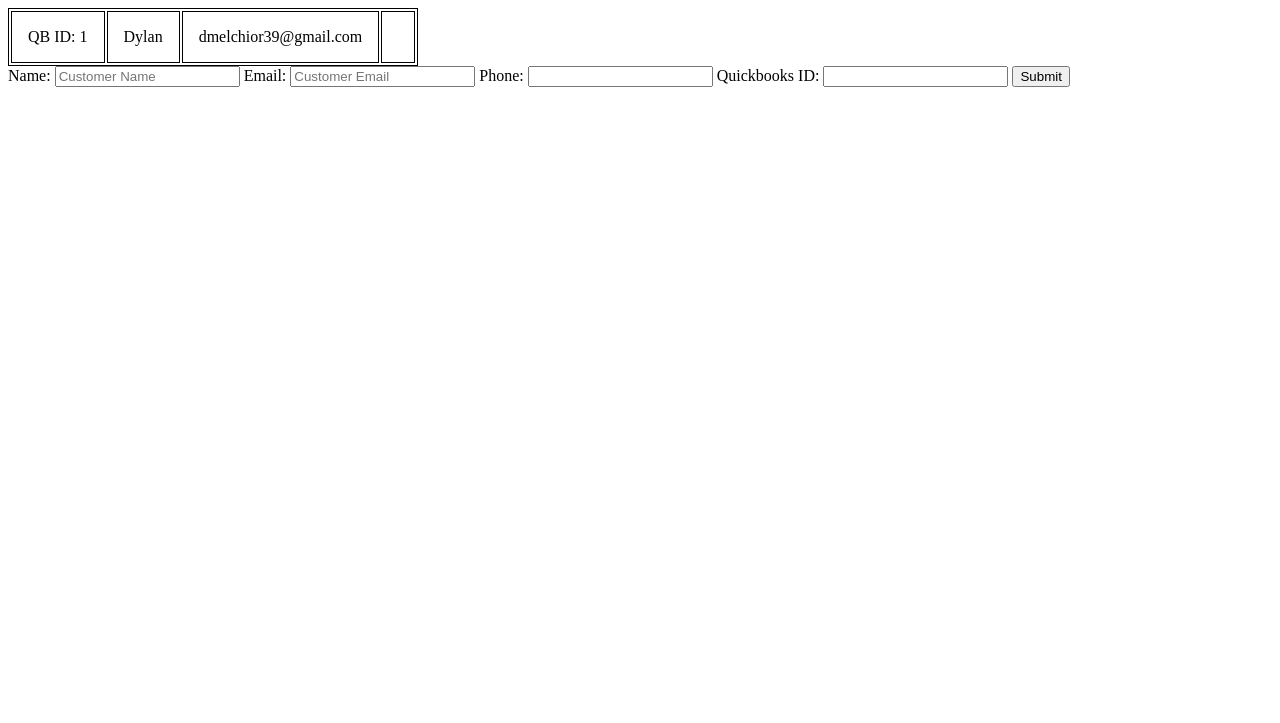
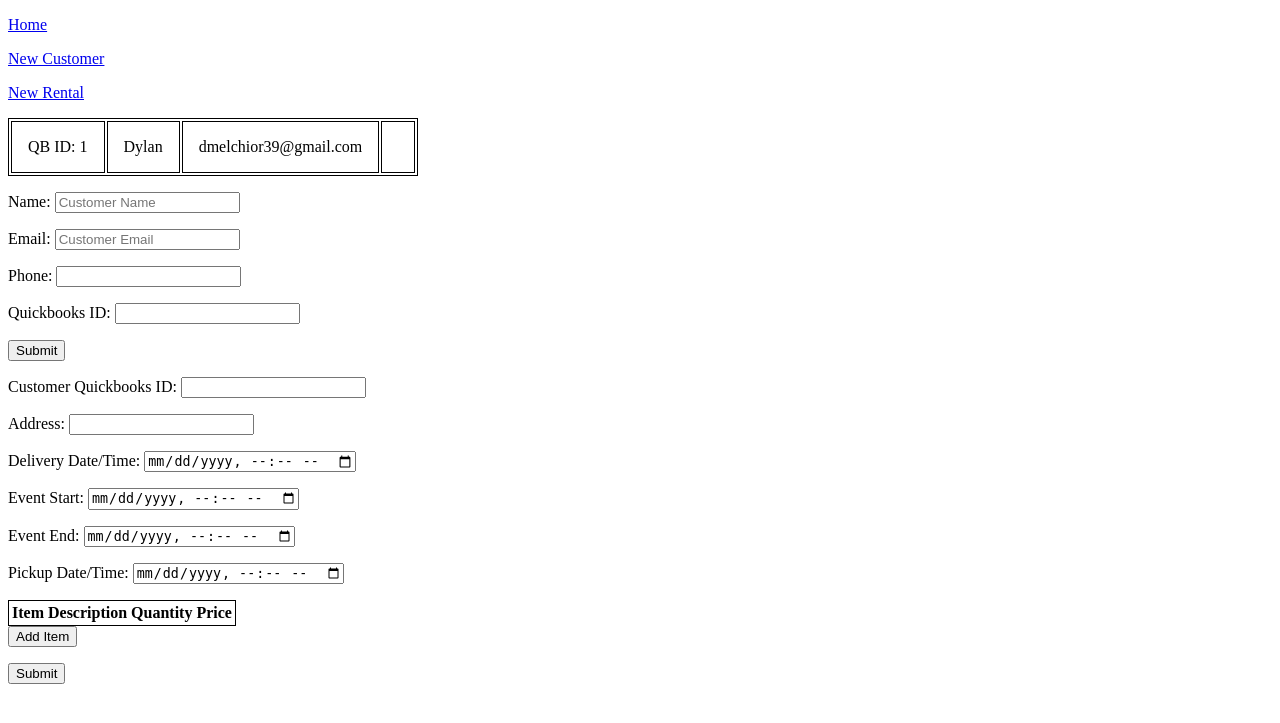
Before and after one commit to dylanmelchior/axist-rental-dashboard, a Django app: page /dashboard/ in a window 1280 px wide. Shown: the top 723 px of the page. Run offline with Django 5.2, Linux system fonts and the light colour scheme; data comes from the database, SQL or seed files in the repository; lists and menus that the app fills with data are empty.

Commit message:
Form functionality to add a new rental into the system. Also seperating new customer and new rental forms into seperate pages.

```diff
--- a/axist_dashboard/dashboard/models.py
+++ b/axist_dashboard/dashboard/models.py
@@ -5,7 +5,7 @@ from django.db import models
 class Customer(models.Model):
     name = models.CharField(max_length=200)
     phone = models.CharField(max_length=200, null = True)
-    email = models.EmailField()
+    email = models.EmailField(default = "None")
     qb_id = models.BigIntegerField()
 
 
@@ -16,14 +16,14 @@ class OutreachLog(models.Model):
 class Rental(models.Model):
     customer = models.ForeignKey(Customer, on_delete=models.CASCADE)
     location = models.CharField(max_length = 200)
-    price = models.DecimalField(max_digits = 10, decimal_places = 2)
+    totalPrice = models.DecimalField(max_digits = 20, decimal_places = 2, default=0)
     deliveryDate = models.DateTimeField(null = True)
     eventDateStart = models.DateTimeField(null = True)
     eventDateEnd = models.DateTimeField(null = True)
     pickupDate = models.DateTimeField(null = True)
 
 class Item(models.Model):
-    item = models.CharField(max_length = 200)
+    name = models.CharField(max_length = 200)
     itemPrice = models.DecimalField(max_digits = 10, decimal_places = 2)
     itemWidth = models.DecimalField(max_digits = 6, decimal_places = 2)
     itemHeight = models.DecimalField(max_digits = 6, decimal_places = 2)
--- /dev/null
+++ b/axist_dashboard/dashboard/static/main.js
@@ -0,0 +1,4 @@
+function getCsrfToken() {
+    const match = document.cookie.match(/csrftoken=([^;]+)/);
+    return match ? match[1] : '';
+}
--- a/axist_dashboard/dashboard/templates/dashboard.html
+++ b/axist_dashboard/dashboard/templates/dashboard.html
@@ -1,11 +1,18 @@
-<!DOCTYPE html>
+<!doctype html>
 <html lang="en">
   <head>
-    <meta charset="UTF-8">
-    <meta name="viewport" content="width=device-width, initial-scale=1.0">
-    <link rel="stylesheet" href="/static/main.css">
+    <meta charset="UTF-8" />
+    <meta name="viewport" content="width=device-width, initial-scale=1.0" />
+    <link rel="stylesheet" href="/static/main.css" />
     <title>Dashboard</title>
   </head>
+  <header>
+    <nav>
+        <p><a href="/dashboard/"> Home </a></p>
+        <p><a href="/newcustomer/"> New Customer </a></p>
+        <p><a href="/newrental/"> New Rental </a></p>
+    </nav>
+</header>
   <body>
     <table>
       {% for customer in customers %}
@@ -18,23 +25,153 @@
       {% endfor %}
     </table>
 
-    <form method="post" action="/createcustomer/">
+    <form method="post" action="/createcustomer/" id="create-new-customer-form">
       {% csrf_token %}
-        <label for = "new-customer-name">Name: </label>
-        <input type="text" id="new-customer-name" name = "name" placeholder = "Customer Name" required>
+      <p>
+        <label for="new-customer-name">Name: </label>
+        <input
+          type="text"
+          id="new-customer-name"
+          name="name"
+          placeholder="Customer Name"
+          required
+        />
+      </p>
 
-        <label for = "new-customer-email">Email: </label>
-        <input type="email" id="new-customer-email" name = "email" placeholder = "Customer Email" required>
+      <p>
+        <label for="new-customer-email">Email: </label>
+        <input
+          type="email"
+          id="new-customer-email"
+          name="email"
+          placeholder="Customer Email"
+          required
+        />
+      </p>
 
-        <label for = "new-customer-phone">Phone: </label>
-        <input type="tel" id="new-customer-phone" name = "phone" pattern="">
+      <p>
+        <label for="new-customer-phone">Phone: </label>
+        <input type="tel" id="new-customer-phone" name="phone" pattern="" />
         {% comment %} [0-9]{3}-[0-9]{2}-[0-9]{3} {% endcomment %}
+      </p>
 
-        <label for = "new-customer-QBID">Quickbooks ID: </label>
-        <input type="number" id="new-customer-QBID" name = "qbID" required>
+      <p>
+        <label for="new-customer-QBID">Quickbooks ID: </label>
+        <input type="number" id="new-customer-QBID" name="qbID" required />
+      </p>
 
-        <input type="submit" placeholder = "Create">
+      <p><input type="submit" /></p>
     </form>
 
+    <form method="post" action="/createrental/" id="create-new-rental-form">
+      {% csrf_token %}
+      <p>
+        <label for="new-rental-qbID">Customer Quickbooks ID: </label>
+        <input type="number" id="new-rental-qbID" name="qbID" required />
+      </p>
+
+      <p>
+        <label for="new-rental-location">Address: </label>
+        <input type="text" id="new-rental-location" name="location" required />
+      </p>
+
+      <p>
+        <label for="new-rental-deliveryDate">Delivery Date/Time: </label>
+        <input
+          type="datetime-local"
+          id="new-rental-deliveryDate"
+          name="deliveryDate"
+        />
+      </p>
+
+      <p>
+        <label for="new-rental-eventDateStart">Event Start: </label>
+        <input
+          type="datetime-local"
+          id="new-rental-eventDateStart"
+          name="eventStart"
+        />
+      </p>
+
+      <p>
+        <label for="new-rental-eventDateEnd">Event End: </label>
+        <input
+          type="datetime-local"
+          id="new-rental-eventDateEnd"
+          name="eventEnd"
+        />
+      </p>
+
+      <p>
+        <label for="new-rental-pickupDate">Pickup Date/Time: </label>
+        <input
+          type="datetime-local"
+          id="new-rental-pickupDate"
+          name="pickupDate"
+        />
+      </p>
+
+      <table class="item-table">
+        <thead>
+          <tr>
+            <th>Item</th>
+            <th>Description</th>
+            <th>Quantity</th>
+            <th>Price</th>
+          </tr>
+        </thead>
+        <tbody class="item-table-body"></tbody>
+      </table>
+      <button type="button" id="add-item-row">Add Item</button>
+
+      <p><input type="submit" /></p>
+    </form>
+
+    <script>
+    let rowCount = 0;
+    const itemOptions = `<option value="">-- Select --</option>
+    {% for item in items %}
+    <option value="{{ item.pk }}">{{ item.name }}</option>
+    {% endfor %}`;
+
+    function createItemRow() {
+        const tBody = document.querySelector(".item-table-body");
+        const i = rowCount++;
+
+        const row = document.createElement("tr");
+        row.id = `row-${i}`;
+        row.innerHTML = `
+      <td><select name="items-${i}-item_id" onchange="populateRow(${i}, this.value)">${itemOptions}</select></td>
+      <td><input type="text"   name="items-${i}-description" id="desc-${i}"></td>
+      <td><input type="number" name="items-${i}-quantity"    id="qty-${i}" value="1" oninput="calcTotal(${i})"></td>
+      <td><input type="number" name="items-${i}-unit_price"  id="price-${i}" oninput="calcTotal(${i})"></td>
+      <td><input type="text"   name="items-${i}-total"       id="total-${i}" readonly></td>
+      <td><button type="button" onclick="removeRow(${i})">✕</button></td>`;
+        tBody.appendChild(row);
+    }
+
+    function populateRow(i, itemId) {
+        if (!itemId) return;
+            fetch(`/item/${itemId}/`)
+                .then(res => res.json())
+                .then(data => {
+                    document.getElementById(`desc-${i}`).value  = data.description;
+                    document.getElementById(`price-${i}`).value = data.price;
+                    calcTotal(i);
+        });
+    }
+
+    function calcTotal(i) {
+        const qty   = parseFloat(document.getElementById(`qty-${i}`).value)   || 0;
+        const price = parseFloat(document.getElementById(`price-${i}`).value) || 0;
+        document.getElementById(`total-${i}`).value = (qty * price).toFixed(2);
+    }
+
+    function removeRow(i) {
+        document.getElementById(`row-${i}`).remove();
+    }
+
+    document.querySelector("#add-item-row").addEventListener("click", createItemRow);
+    </script>
   </body>
 </html>
--- a/axist_dashboard/dashboard/urls.py
+++ b/axist_dashboard/dashboard/urls.py
@@ -8,4 +8,7 @@ urlpatterns = [
     path("callback/", views.callback, name="callback"),
     path("customers/", views.get_customers, name="get_customers"),
     path("createcustomer/", views.create_customer, name="create_customer"),
+    path("createrental/", views.create_rental, name = "create_rental"),
+    path('item/<int:item_id>/', views.get_item_data, name='get_item_data'),
+    path("newcustomer/", views.newcustomer, name="newcustomer"),
 ]
--- a/axist_dashboard/dashboard/views.py
+++ b/axist_dashboard/dashboard/views.py
@@ -10,13 +10,17 @@ from intuitlib.enums import Scopes
 from quickbooks import QuickBooks
 from quickbooks.objects.customer import Customer as QBCustomer
 from .scripts.sync import sync_customers_from_qb
-from .models import Customer, OutreachLog
+from .models import Customer, OutreachLog, Item, RentalItem, Rental
 
 # Create your views here.
 
 def dashboard(request):
     customers = Customer.objects.all()
-    return render(request, "dashboard.html", {"customers" : customers})
+    items = Item.objects.all()
+    return render(request, "dashboard.html", {
+        "customers" : customers,
+        "items" : items,
+        })
 
 def get_auth_client(request):
     return AuthClient(
@@ -96,4 +100,71 @@ def create_customer(request):
         Customer.objects.create(name = name, phone = phone, email = email, qb_id = qbID)
         print("New Customer Created")
     customers = Customer.objects.all()
-    return render(request, "dashboard.html", {"customers" : customers})
+    items = Item.objects.all()
+    return render(request, "dashboard.html", {
+        "customers" : customers,
+        "items" : items,
+        })
+
+@requires_csrf_token
+def create_rental(request):
+    if request.method == "POST":
+        customer = get_object_or_404(Customer, qb_id = int(request.POST["qbID"]))
+        location = request.POST["location"]
+
+        deliveryDate = request.POST.get("deliveryDate")
+        if not deliveryDate:
+            deliveryDate = "TBD"
+
+        eventStart = request.POST.get("eventStart")
+        if not eventStart:
+            eventStart = "TBD"
+
+        eventEnd = request.POST.get("eventEnd")
+        if not eventEnd:
+            eventEnd = "TBD"
+
+        pickupDate = request.POST.get("pickupDate")
+        if not pickupDate:
+            pickupDate = "TBD"
+
+        rental = Rental.objects.create(
+            customer = customer,
+            location = location,
+            deliveryDate = deliveryDate,
+            eventDateStart = eventStart,
+            eventDateEnd = eventEnd,
+            pickupDate = pickupDate,
+            totalPrice = 0
+        )
+
+        # Create all rental items
+        i = 0
+        totalPrice = 0
+        while f"items-{i}-item_id" in request.POST:
+            item_id   = request.POST[f"items-{i}-item_id"]
+            quantity  = request.POST[f"items-{i}-quantity"]
+            unit_price = request.POST[f"items-{i}-unit_price"]
+
+            RentalItem.objects.create(
+                rental=rental,
+                item=Item.objects.get(pk=item_id),
+                quantity=quantity,
+            )
+            totalPrice += float(unit_price) * int(quantity)
+            i += 1
+
+        rental.totalPrice = totalPrice
+        rental.save()
+    return redirect("dashboard")
+
+def get_item_data(request, item_id):
+    item = Item.objects.get(pk=item_id)
+    return JsonResponse({
+        'name': item.name,
+        'price': item.itemPrice,
+        'description': item.itemDescription,
+    })
+
+def newcustomer(request):
+    return render(request, "add_customer.html")
```
Also changed, not shown: axist_dashboard/dashboard/templates/add_customer.html (added, +48 -0 lines), axist_dashboard/dashboard/migrations/0007_remove_rental_price_rental_totalprice_and_more.py (added), axist_dashboard/dashboard/migrations/0008_rename_item_item_name.py (added), axist_dashboard/db.sqlite3. Lines whose indentation alone changed are shown as unchanged.
